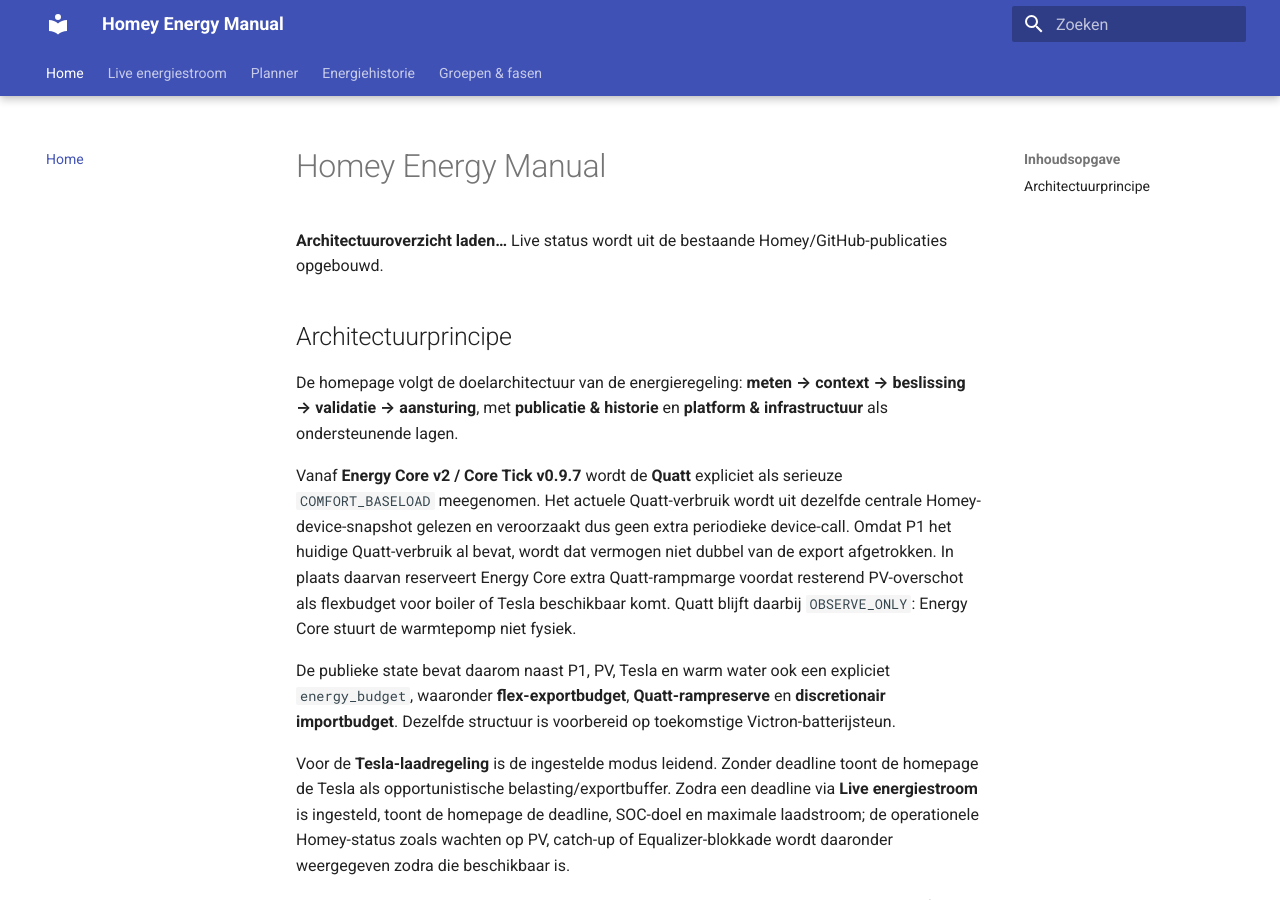
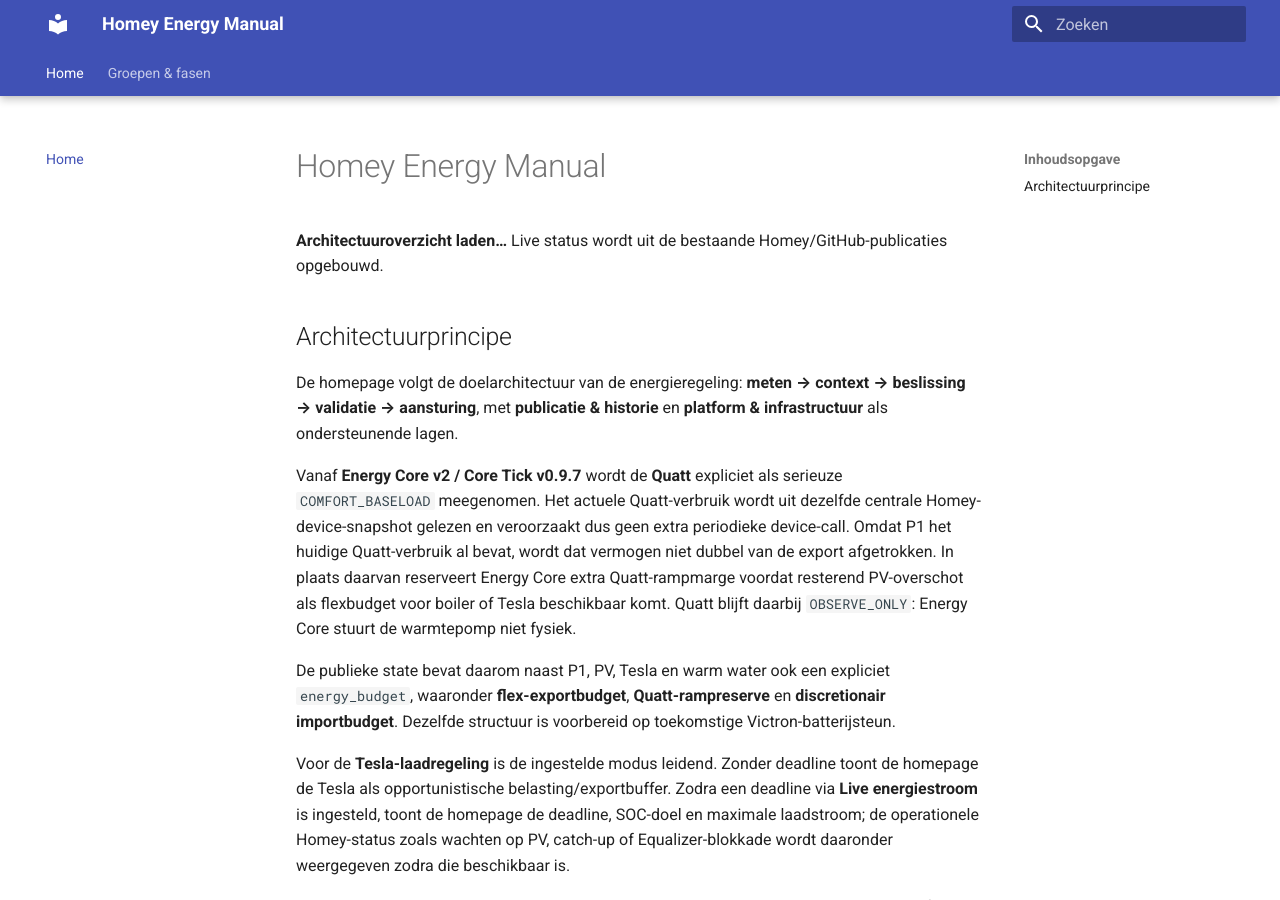
Before and after one commit to OnsKasteeltje/homey-energy-manual, an MkDocs documentation site: the page built from docs/index.md, in a window 1280 px wide and 900 px high. Built offline with MkDocs 1.6.1 and Material for MkDocs 9.7.7, drawn with Linux system fonts in a browser that asks for light colours.

Commit message:
cleanup(pages): remove retired operational nav

```diff
--- a/mkdocs.yml
+++ b/mkdocs.yml
@@ -12,9 +12,6 @@
     - content.code.copy
 nav:
   - Home: index.md
-  - Live energiestroom: live-energie.md
-  - Planner: planner.md
-  - Energiehistorie: energiehistorie.md
   - Groepen & fasen: groepen-fasen.md
 markdown_extensions:
   - admonition
@@ -29,7 +26,6 @@
 extra_javascript:
   - javascripts/timezone-europe-amsterdam-v1.0.1.js
   - javascripts/frontend-bundle-__FRONTEND_VERSION__.js
-  - javascripts/planner-forecast-interactive-v1.0.0.js
   - javascripts/tesla-deadline-pending-intent-v1.0.0.js
   - javascripts/heating-schedule-chart-v1.0.0.js
 
```
